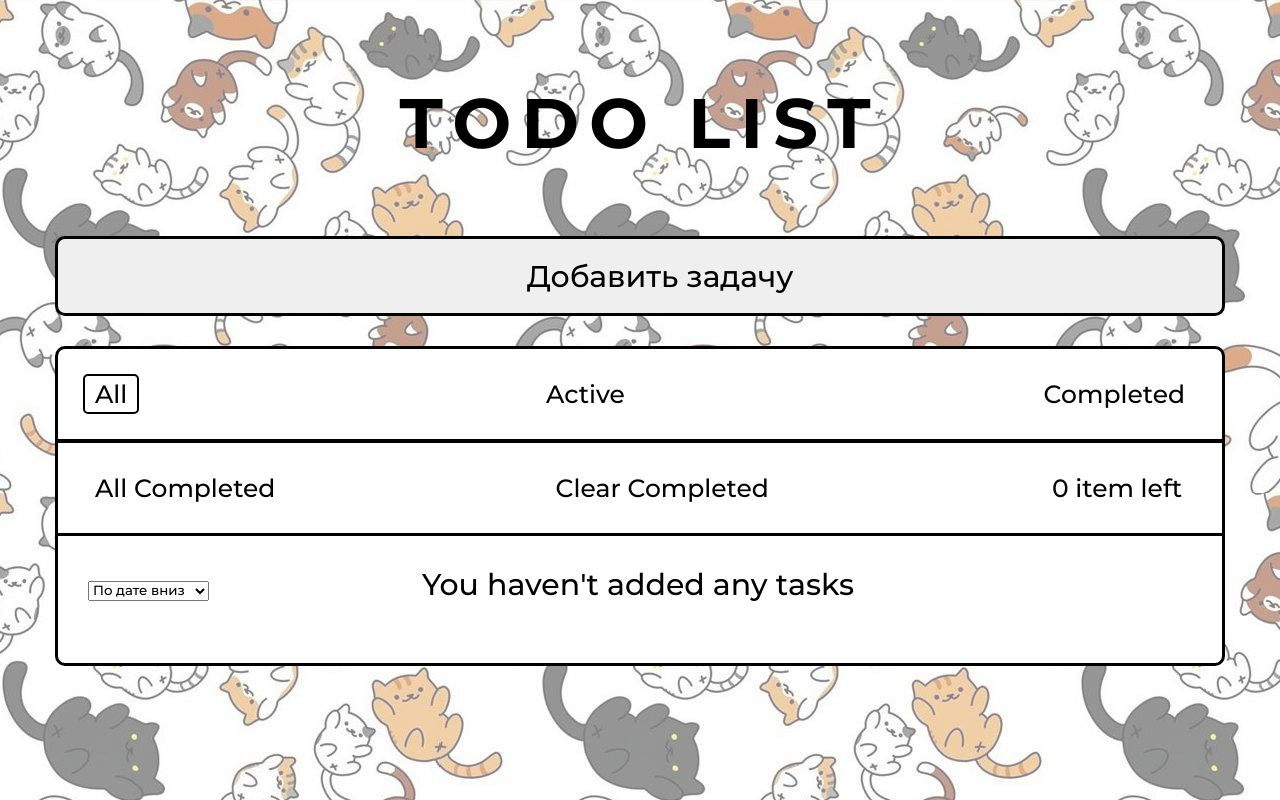
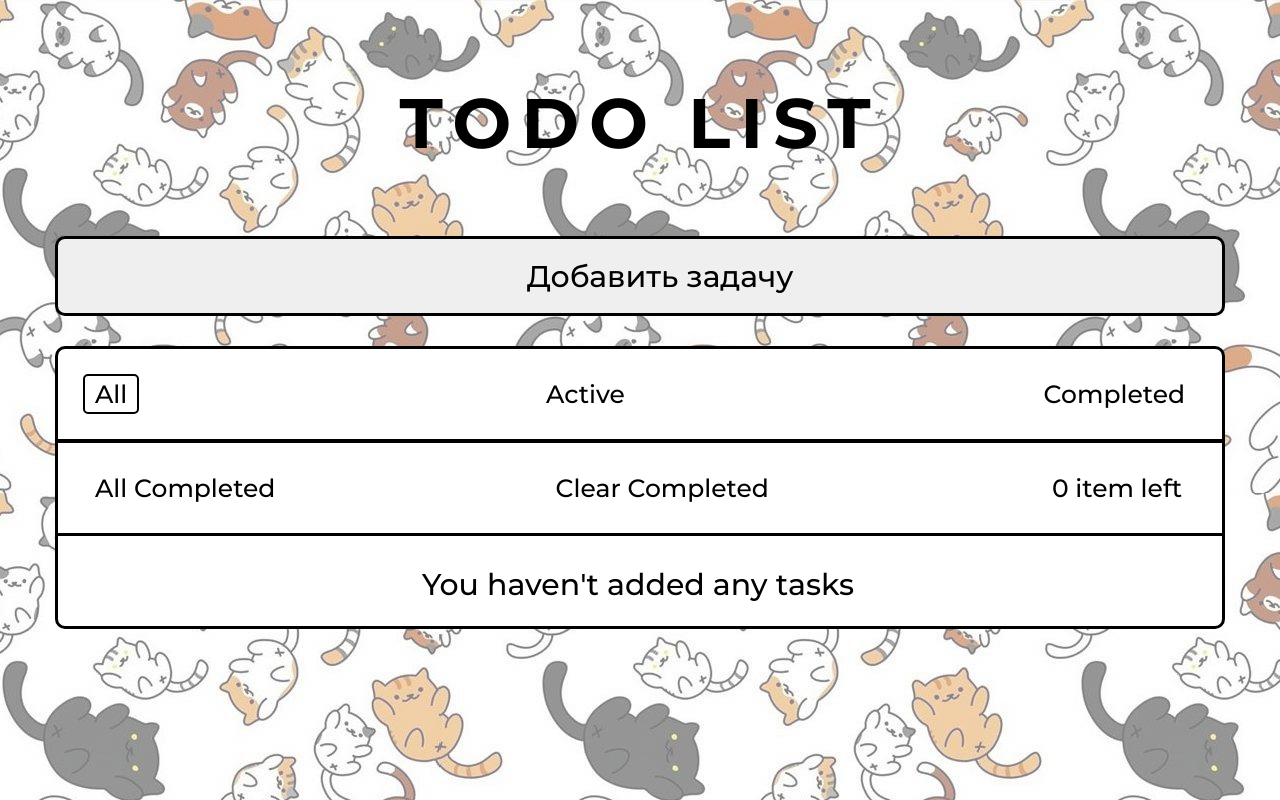
Before and after one commit to ovovsyankina/project_for_rogonov_todoList, a React (Create React App) app: page / in a window 1280 px wide. Shown: the top 800 px of the page. Built offline with nearby package versions, Linux system fonts and the light colour scheme.

Commit message:
fix sort

```diff
--- a/src/components/TodoList/TodoList.jsx
+++ b/src/components/TodoList/TodoList.jsx
@@ -17,12 +17,18 @@ const TodoList = ({
       <FilterContainer counter={counter} filter={filter} />
 
       <div className={styles.list_todo}>
-        <div className={styles.select}>
-          <select name="category-list" id="category-list" onChange={getOption}>
-            <option value="dateDown">По дате вниз</option>
-            <option value="dateUp">По дате вверх</option>
-          </select>
-        </div>
+        {todos && todos.length > 0 && (
+          <div className={styles.select}>
+            <select
+              name="category-list"
+              id="category-list"
+              onChange={getOption}
+            >
+              <option value="dateDown">По дате вниз</option>
+              <option value="dateUp">По дате вверх</option>
+            </select>
+          </div>
+        )}
         <ul className={styles.list_items}>
           {todos &&
             todos.length > 0 &&
```
